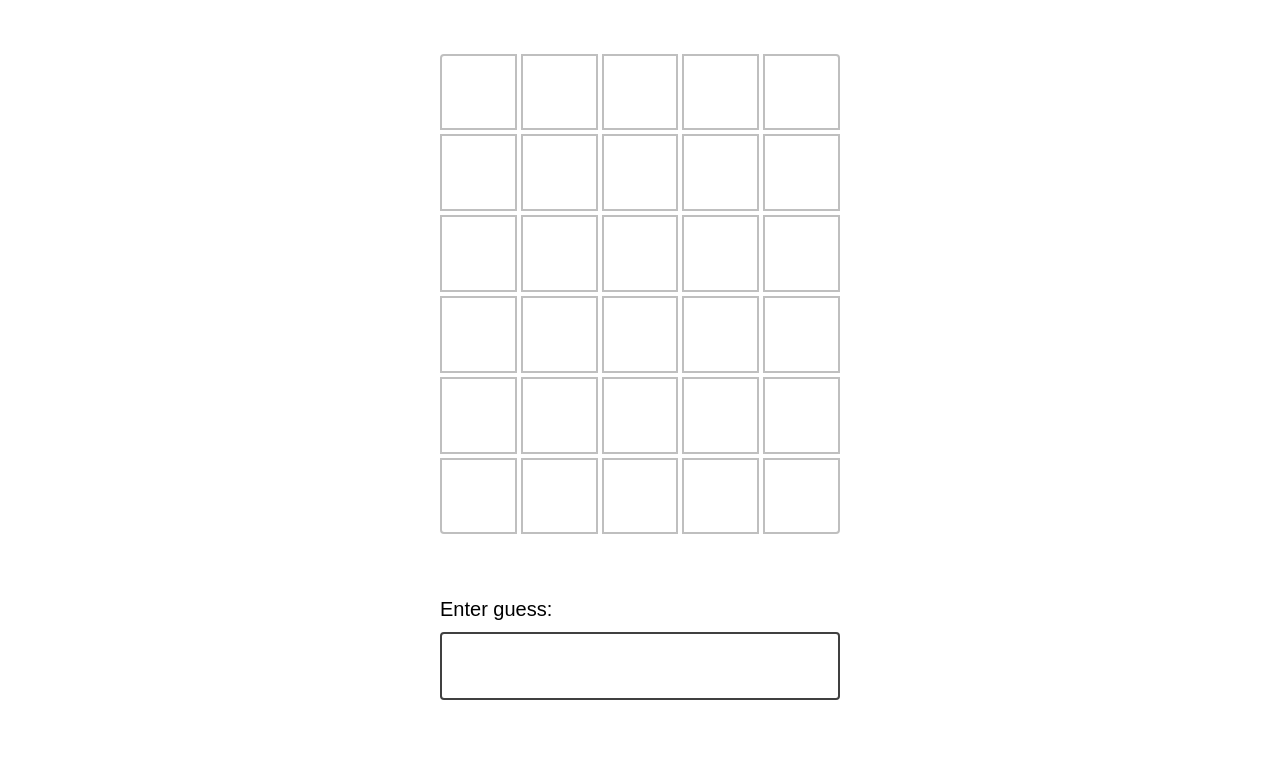
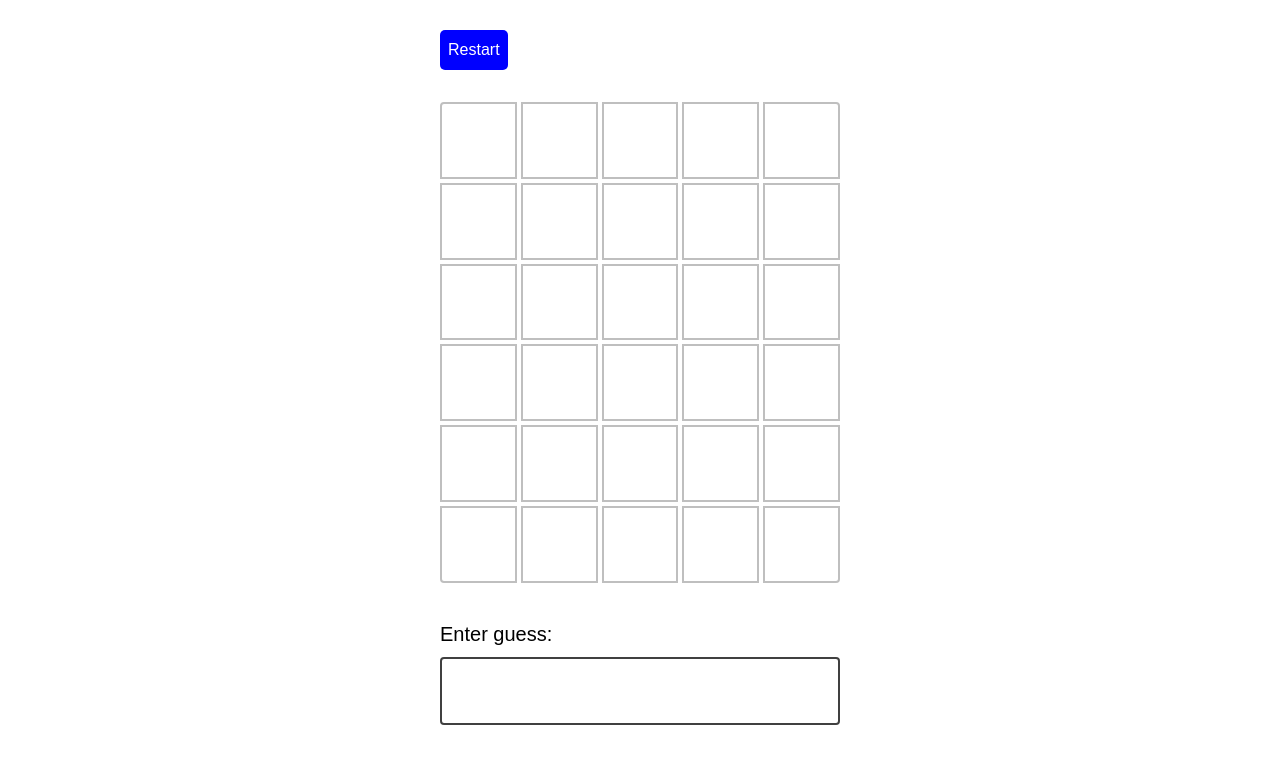
Before and after one commit to Kamlesh-Thakur/word-clone-main, a React app: page / in a window 1280 px wide. Shown: the part 66-825 px from the top of the page. Before the commit the page ends 800 px from the top, so only its background shows below. Built offline with nearby package versions, Linux system fonts and the light colour scheme.

Commit message:
Restart game implementation

```diff
--- a/src/components/Game/Game.js
+++ b/src/components/Game/Game.js
@@ -5,11 +5,13 @@ import { WORDS } from '../../data'
 
 import GuessInput from '../GuessInput'
 import GuessResult from '../GuessResult/GuessResult'
+
 import WonBanner from '../WonBanner/WonBanner'
 import LostBanner from '../LostBanner/LostBanner'
+import GameStartBanner from '../GameStartBanner/GameStartBanner'
 
 // Pick a random word on every pageload.
-const answer = sample(WORDS)
+let answer = sample(WORDS)
 // To make debugging easier, we'll log the solution in the console.
 console.info({ answer })
 
@@ -27,8 +29,19 @@ function Game() {
       setGameStatus('lost')
     }
   }
+
+  function handleRestart() {
+    setGameStatus('running')
+    setGuesses([])
+    answer = sample(WORDS)
+    console.info({ answer })
+  }
+
   return (
     <>
+      <button className='btn-primary' onClick={handleRestart}>
+        Restart
+      </button>
       <GuessResult guesses={guesses} answer={answer} />
       <GuessInput gameStatus={gameStatus} addGuessResults={handleGuess} />
       {gameStatus === 'won' && <WonBanner numOfGuesses={guesses.length} />}
--- /dev/null
+++ b/src/components/GameStartBanner/GameStartBanner.js
@@ -0,0 +1,17 @@
+import React from 'react'
+import { NUM_OF_GUESSES_ALLOWED } from '../../constants'
+
+import Banner from '../Banner/Banner'
+
+function GameStartBanner() {
+  return (
+    <Banner status={'start'}>
+      <p>
+        Game started, you have <strong>{NUM_OF_GUESSES_ALLOWED}</strong> tries
+        left to guess correct word.
+      </p>
+    </Banner>
+  )
+}
+
+export default GameStartBanner
--- /dev/null
+++ b/src/components/GameStartBanner/index.js
@@ -0,0 +1,2 @@
+export * from "./GameStartBanner";
+export { default } from "./GameStartBanner";
--- a/src/styles.css
+++ b/src/styles.css
@@ -184,6 +184,10 @@ h1 {
   background: var(--color-error);
   color: white;
 }
+.start.banner {
+  background: var(--color-warning);
+  color: white;
+}
 
 .visually-hidden {
   position: absolute;
@@ -194,6 +198,14 @@ h1 {
   margin: -1px;
   padding: 0;
   border: 0;
+}
+
+.btn-primary {
+  background-color: blue;
+  color: white;
+  width: fit-content;
+  padding: 8px;
+  border-radius: 5px;
 }
 
 /*
```
